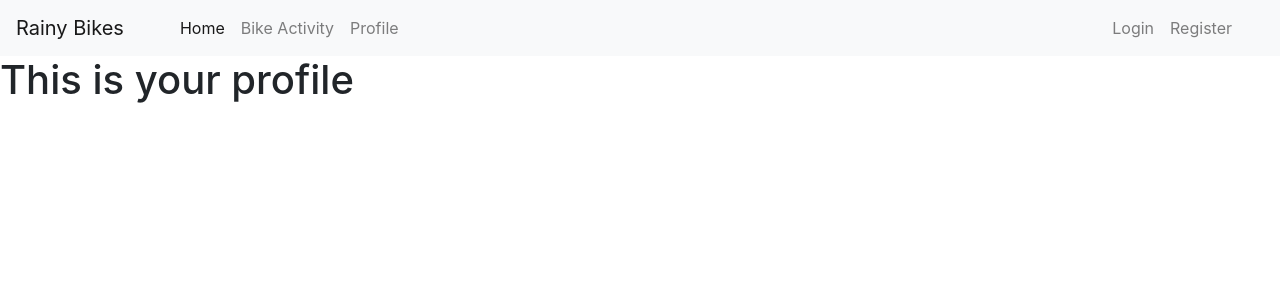
After one commit to 0801624-lyle/BikeProject, a Django app: page /profile/ in a window 1280 px wide. The commit adds this page. Shown: the top 300 px of the page. Run offline with Django 3.2, Linux system fonts and the light colour scheme; some libraries are stand-ins or nearby versions.

Commit message:
Added a link to a placeholder user page

```diff
--- a/bikes/templates/bikes/base.html
+++ b/bikes/templates/bikes/base.html
@@ -29,7 +29,7 @@
                     <a class="nav-link" href="#">Bike Activity</a>
                 </li>
                 <li class="nav-item">
-                    <a class="nav-link" href="#">Profile</a>
+                    <a class="nav-link" href="{% url 'bikes:profile' %}">Profile</a>
                 </li>
                 {% if can_view_manager %}
                     <li class="nav-item">
@@ -40,7 +40,7 @@
             <ul class="navbar-nav mr-4">
                 {% if request.user.is_authenticated %}
                     <li class="nav-item">
-                        <a class="nav-link">Profile</a>
+                        <a class="nav-link" href="{% url 'bikes:profile' %}">Profile</a>
                     </li>
                     <li class="nav-item">
                         <a class="nav-link" href="{% url 'bikes:logout' %}">Logout</a>
--- /dev/null
+++ b/bikes/templates/bikes/profile.html
@@ -0,0 +1,11 @@
+{% extends 'bikes/base.html' %}
+
+{% block title_block %}
+    Profile
+{% endblock %}
+
+{% block content %}
+
+    <h1>This is your profile</h1>
+
+{% endblock %}
--- a/bikes/urls.py
+++ b/bikes/urls.py
@@ -9,6 +9,7 @@ urlpatterns = [
     path('', views.index, name = 'index'),
 
     # login and registration views
+    path('profile/', views.profile, name='profile'),
     path('login/', auth_views.LoginView.as_view(template_name="bikes/login.html"), name='login'),
     path('logout/', auth_views.LogoutView.as_view(), name="logout"),
     path('register', views.RegistrationView.as_view(), name='register'),
--- a/bikes/views.py
+++ b/bikes/views.py
@@ -25,3 +25,6 @@ class RegistrationView(SuccessMessageMixin, CreateView):
         user = authenticate(username=username, password=pw)
         login(self.request, user)
         return valid
+
+def profile(request):
+    return render(request, 'bikes/profile.html')
```
